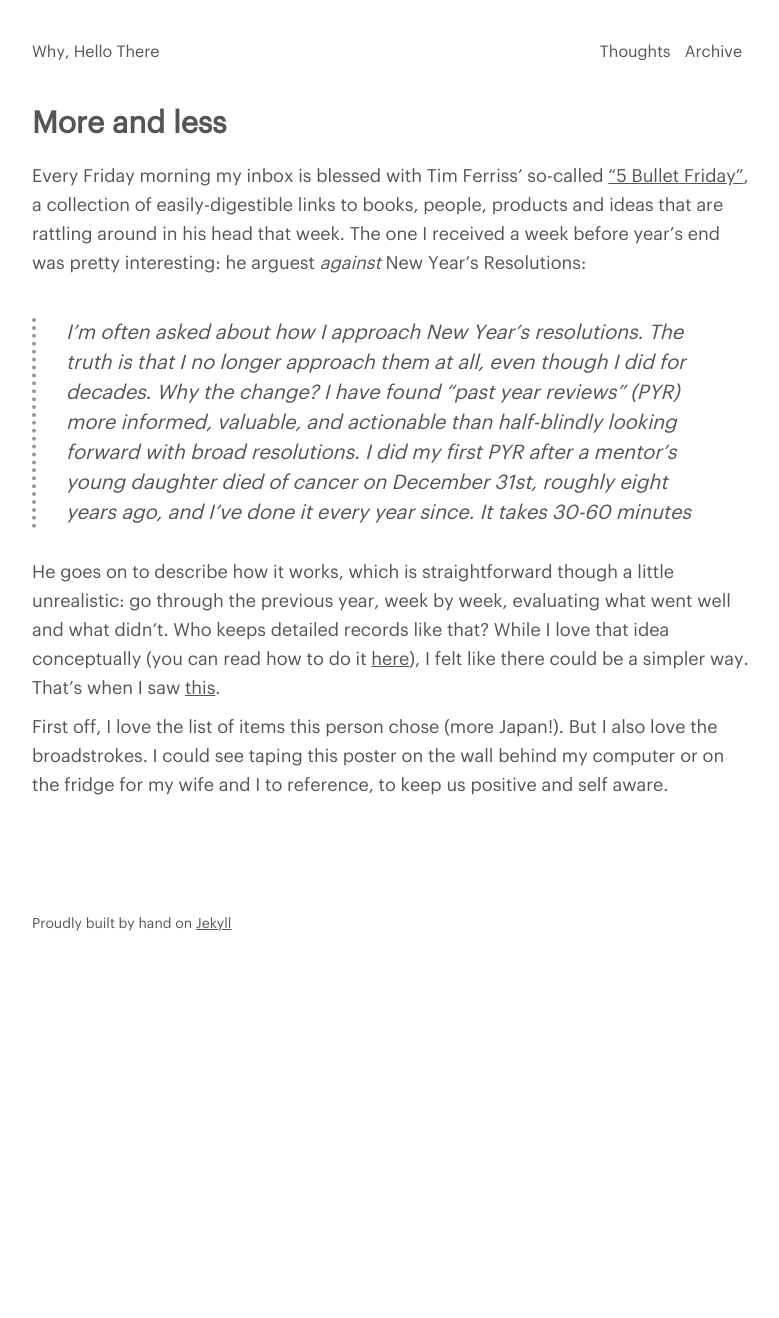
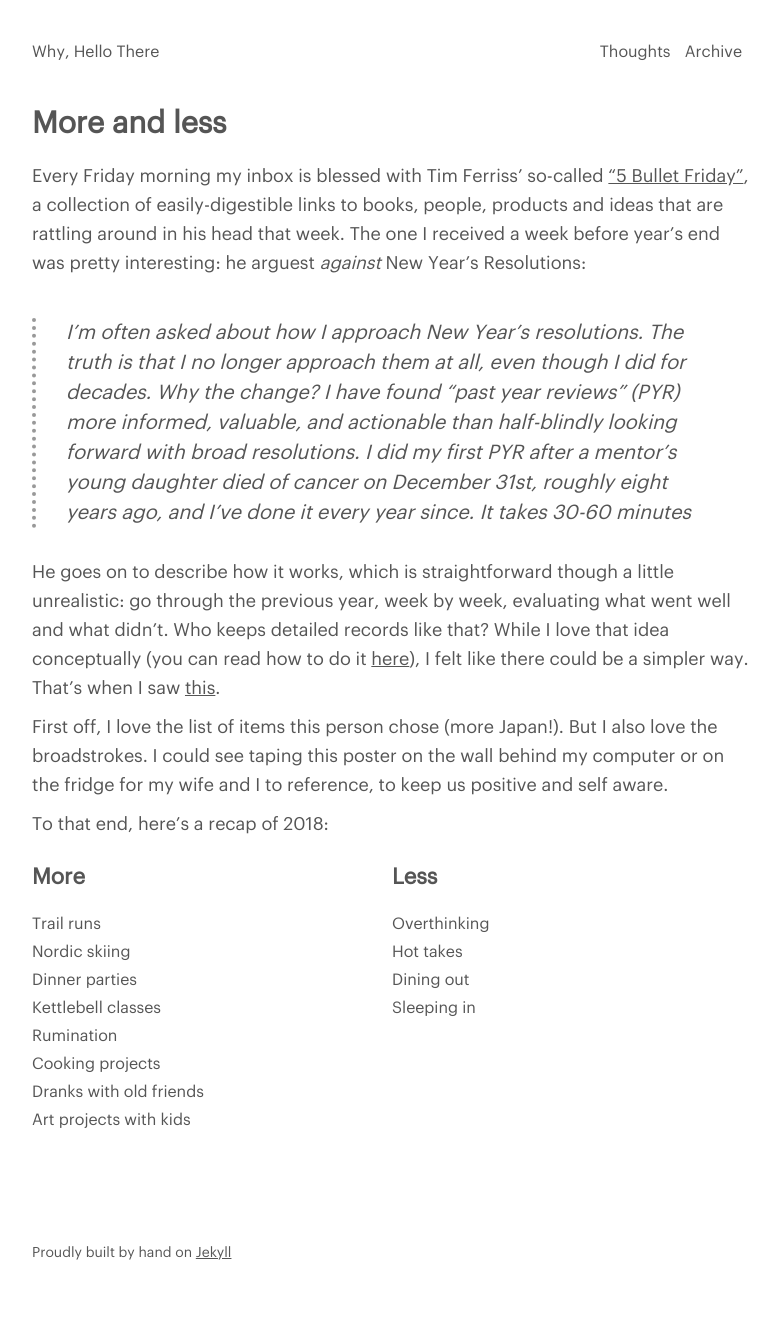
Before and after one commit to jonaschafer/jonaschafer.github.io, a Jekyll site: the page built from collections/_thoughts/more-less.md, in a window 1280 px wide. Shown: the whole page, without its empty margins (248-1027 px from the left). Built offline with Jekyll 4.4.1, drawn with Linux system fonts in a browser that asks for light colours; before the commit the page ends 989 px from its top, so only the background shows below that.

Commit message:
updated more-less with list, changed inline style

```diff
--- a/assets/stylesheets/core/_layout.scss
+++ b/assets/stylesheets/core/_layout.scss
@@ -83,12 +83,14 @@ a:visited {
  .umbrella {
   width: auto;
   display: flex;
-  align-items: center;
+  align-items: top;
  }
 
  .umbrella-left {
   // padding: 1em;
   flex: 1;
+  // margin-right: 20px;
+  // border-right: 1px solid $grey-light;
   // background-color: blue;
   }
 
--- a/collections/_thoughts/more-less.md
+++ b/collections/_thoughts/more-less.md
@@ -14,9 +14,18 @@ date: 2019-01-03
     line-height: 38px;
   }
 
+  h2 {
+    padding-bottom: 20px;
+  }
+
   p {
     font-size: 18px;
     line-height: 29px;
+  }
+
+  .list {
+    font-size: 16px;
+    line-height: 18px;
   }
 
   a:hover {
@@ -36,9 +45,26 @@ He goes on to describe how it works, which is straightforward though a little un
 
 First off, I love the list of items this person chose (more Japan!). But I also love the broadstrokes. I could see taping this poster on the wall behind my computer or on the fridge for my wife and I to reference, to keep us positive and self aware.
 
-<!-- To that end, here's a recap of 2018:
+To that end, here's a recap of 2018:
 
 <div class="umbrella">
-  <div class="umbrella-left">More</div>
-  <div class="umbrella-right">Less</div>
-</div> -->
+  <div class="umbrella-left">
+    <h2>More</h2>
+      <p class="list">Trail runs</p>
+      <p class="list">Nordic skiing</p>
+      <p class="list">Dinner parties</p>
+      <p class="list">Kettlebell classes</p>
+      <p class="list">Rumination</p>
+      <p class="list">Cooking projects</p>
+      <p class="list">Dranks with old friends</p>
+      <p class="list">Art projects with kids</p>
+  </div>
+  <div class="umbrella-right">
+  <h2>Less</h2>
+    <p class="list">Overthinking</p>
+    <p class="list">Hot takes</p>
+    <p class="list">Dining out</p>
+    <p class="list">Sleeping in</p>
+
+  </div>
+</div>
```
